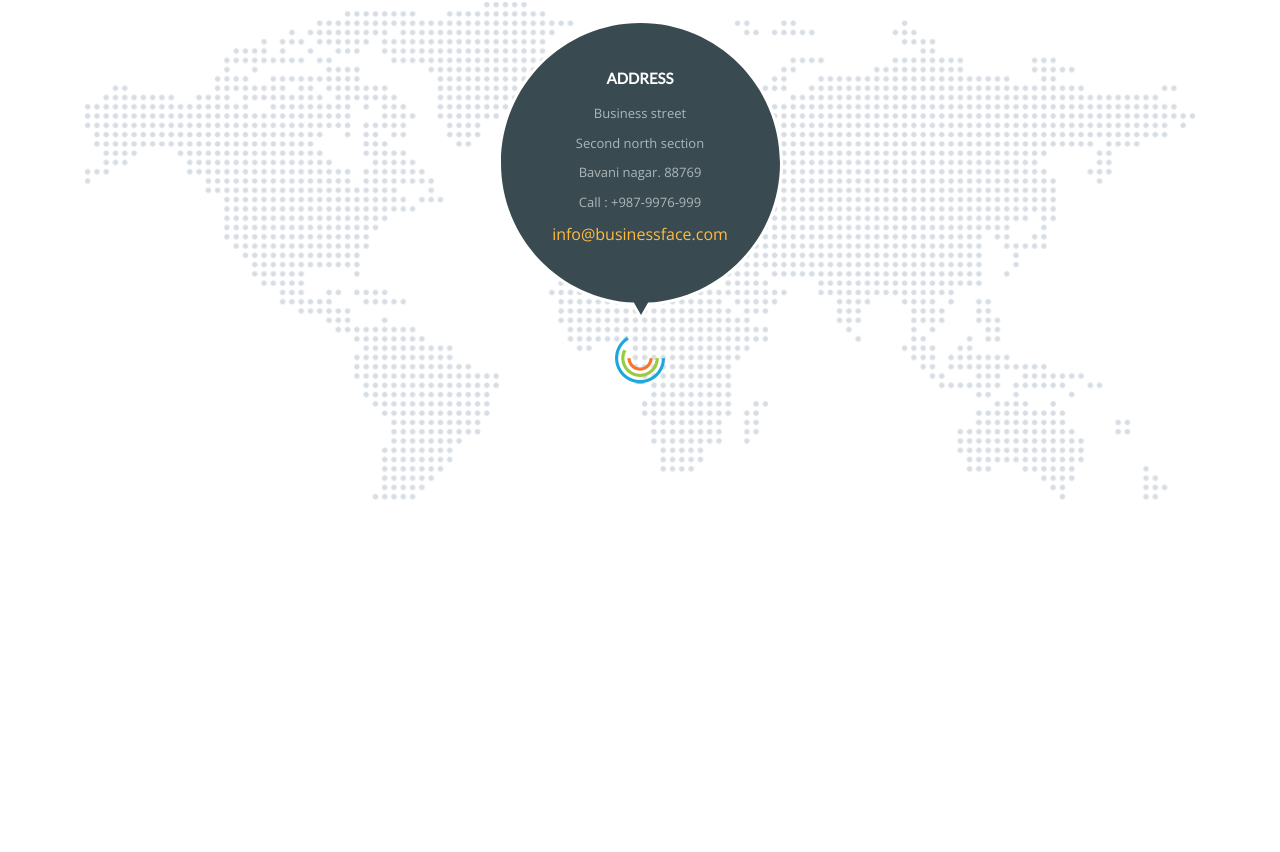
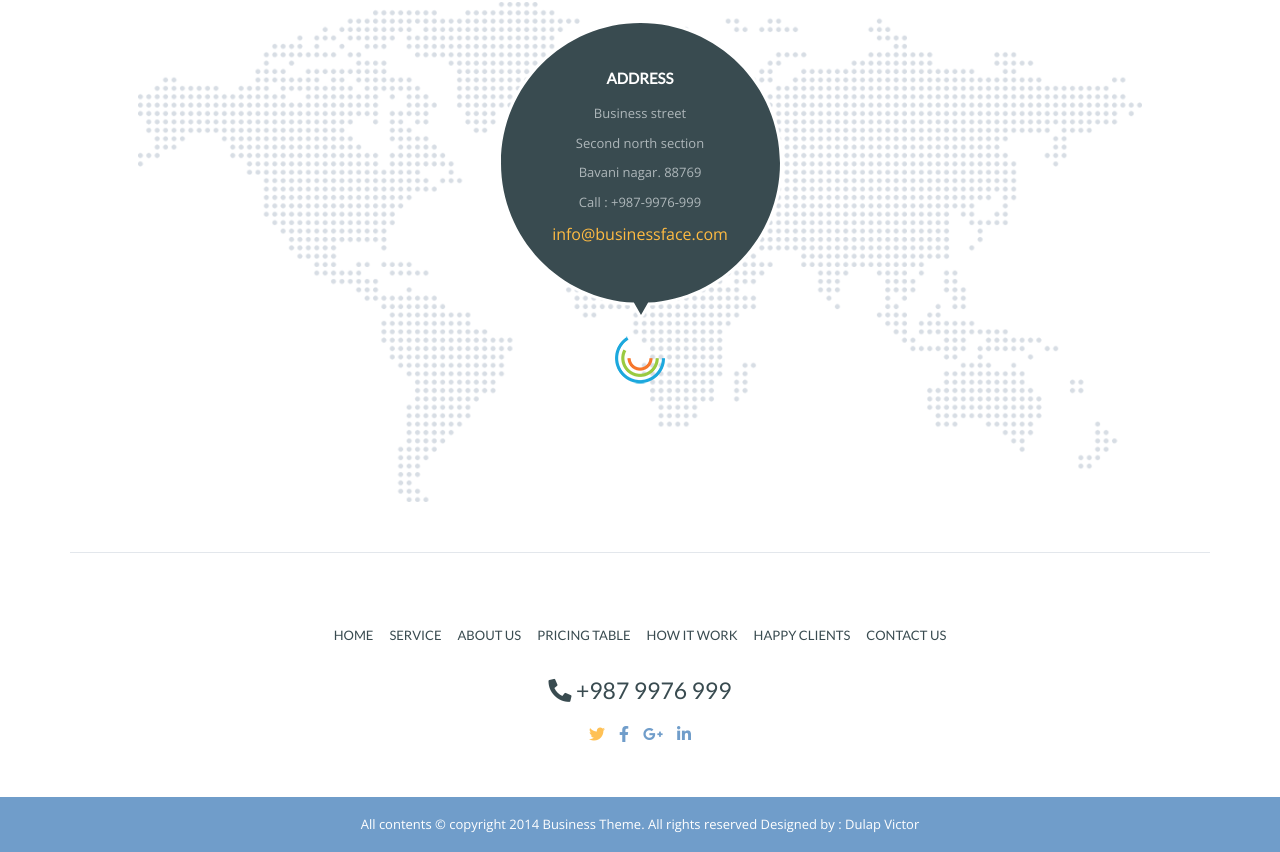
Before and after one commit to victordulap/FrontEndExam1, a plain HTML site: page index.html in a window 1280 px wide. Shown: the part 5524-6376 px from the top of the page. Before the commit the page ends 6026 px from the top, so only its background shows below. Drawn offline with nearby package versions, Linux system fonts and the light colour scheme.

Commit message:
Project finished, added footer

```diff
--- a/css/style.css
+++ b/css/style.css
@@ -364,7 +364,10 @@ body {
     width: 100%;
     min-height: 500px;
     height: 500px;
-    background-size: cover;
+    background-repeat: no-repeat;
+    background-size: auto 100%;
+    background-position: center;
+    margin: 0px 0px 50px 0px;
 }
 
 .newsletter__maptextimg {
@@ -376,12 +379,10 @@ body {
     background-image: url(../img/circle.png);
     background-repeat: no-repeat;
     background-position: center;
-    /* padding: 50% 0px 50% 0px; */
-    /* transform:translateY(-50%); */
-    /* transform:translateX(-50%); */
+    /* padding: 40px 0px 0px 0px; */
 }
 
-.newsletter_maptext {
+.newsletter__maptext {
     padding: 65px 0px 90px 0px;
 }
 
@@ -406,8 +407,69 @@ body {
     line-height: 24px;
 }
 
+.newsletter__logo {
+    /* padding: 0px 0px 160px 0px; */
+}
 
 .newsletter__logo img {
     width: 50px;
     height: auto;
 }
+
+.footer {
+    padding: 0px 0px 0px 0px;
+}
+
+.footer__cc {
+    background: #709dca;
+    color: white;
+    text-align: center;
+    font-family: "Open Sans";
+    font-size: 13px;
+    font-weight: 400;
+    padding: 18px 0px 18px 0px;
+}
+
+.footer__navbar {
+    text-align: center;
+}
+
+.footer .container {
+    border-top: 1px solid #e3e7ec;
+    padding: 65px 0px 0px 0px;
+}
+
+.footer__nav {
+    text-align: center;
+}
+
+.footer .nav-link {
+    color: #394b50;
+    font-family: Lato;
+    font-size: 13px;
+    font-weight: 400;
+    text-transform: uppercase;
+}
+
+.footer__tel {
+    text-align: center;
+    color: #394b50;
+    font-family: Lato;
+    font-size: 23px;
+    font-weight: 400;
+    padding: 20px 0px 0px 0px;
+}
+
+.footer__icons {
+    text-align: center;
+    padding: 15px 0px 50px 0px;
+}
+.footer__ico {
+    padding: 0px 5px 0px 5px;
+    color: #709dca;
+}
+
+.footer a {
+    text-decoration: none;
+    color: inherit;
+}
--- a/index.html
+++ b/index.html
@@ -255,7 +255,7 @@
    <div class="container-fluid about">
       <div class="row align-items-center">
          <div class="col-6 pl-0 pr-0">
-            <img src="img/chair.png" class="w-100" alt="">
+            <img src="./img/chair.png" class="w-100" alt="">
          </div>
          <div class="col-6 about__desc">
             <div class="about__title title">about us</div>
@@ -386,7 +386,7 @@
                <div class="col clients__review" style="margin-right: 15px;">
                   <div class="row align-items-center">
                      <div class="col-3 clients__img">
-                        <img src="img/cl1.png" alt="">
+                        <img src="./img/cl1.png" alt="">
                      </div>
                      <div class="col clients__text">
                         <div class="clients__reviewtext">Lorem Ipsum is simply dummy text of the printing and
@@ -410,7 +410,7 @@
                <div class="col clients__review" style="margin-left: 15px;">
                   <div class="row align-items-center">
                      <div class="col-3 clients__img">
-                        <img src="img/cl1.png" alt="">
+                        <img src="./img/cl1.png" alt="">
                      </div>
                      <div class="col clients__text">
                         <div class="clients__reviewtext">Lorem Ipsum is simply dummy text of the printing and
@@ -438,7 +438,7 @@
                <div class="col clients__review" style="margin-right: 15px;">
                   <div class="row align-items-center">
                      <div class="col-3 clients__img">
-                        <img src="img/cl1.png" alt="">
+                        <img src="./img/cl1.png" alt="">
                      </div>
                      <div class="col clients__text">
                         <div class="clients__reviewtext">Lorem Ipsum is simply dummy text of the printing and
@@ -462,7 +462,7 @@
                <div class="col clients__review" style="margin-left: 15px;">
                   <div class="row align-items-center">
                      <div class="col-3 clients__img">
-                        <img src="img/cl1.png" alt="">
+                        <img src="./img/cl1.png" alt="">
                      </div>
                      <div class="col clients__text">
                         <div class="clients__reviewtext">Lorem Ipsum is simply dummy text of the printing and
@@ -522,7 +522,7 @@
       </div>
       <div class="newsletter__map">
          <div class="newsletter__maptextimg">
-            <div class="newsletter_maptext">
+            <div class="newsletter__maptext">
                <div class="newsletter__maptitle">Address</div>
                <div class="newsletter__maptextinfo">Business street</div>
                <div class="newsletter__maptextinfo">Second north section</div>
@@ -532,11 +532,41 @@
             </div>
          </div>
          <div class="newsletter__logo d-flex justify-content-center">
-            <img src="./img/logo.png" alt="">
+            <img src="./img/Logo.png" alt="">
          </div>
       </div>
    </div>
 
+   <div class="container-fluid footer">
+      <div class="container">
+         <div class="footer__navbar navbar-expand">
+            <ul class="footer__nav navbar-nav justify-content-center">
+               <li class="footer__navitem"><a class="nav-link" href="#">Home</a></li>
+               <li class="footer__navitem"><a class="nav-link" href="#">Service</a></li>
+               <li class="footer__navitem"><a class="nav-link" href="#">About us</a></li>
+               <li class="footer__navitem"><a class="nav-link" href="#">pricing table</a></li>
+               <li class="footer__navitem"><a class="nav-link" href="#">How it work</a></li>
+               <li class="footer__navitem"><a class="nav-link" href="#">Happy clients</a></li>
+               <li class="footer__navitem"><a class="nav-link" href="#">Contact us</a></li>
+            </ul>
+         </div>
+         <div class="footer__tel">
+            <i class="fas fa-phone-alt"></i> +987 9976 999
+         </div>
+      </div>
+      <div class="footer__icons">
+         <span class="footer__ico" style="color: #ffc155;"><a target="_blank" href="https://twitter.com/"><i class="fab fa-twitter"></i></a></span>
+         <span class="footer__ico"><a target="_blank" href="https://facebook.com/"><i
+                  class="fab fa-facebook-f"></i></a></span>
+         <span class="footer__ico"><a target="_blank" href="https://www.google.com/"><i
+                  class="fab fa-google-plus-g"></i></a></span>
+         <span class="footer__ico"><a target="_blank" href="https://www.linkedin.com/"><i
+                  class="fab fa-linkedin-in"></i></a></span>
+      </div>
+      <div class="footer__cc">
+         All contents © copyright 2014 Business Theme. All rights reserved Designed by : Dulap Victor
+      </div>
+   </div>
 </body>
 
 </html>
```
